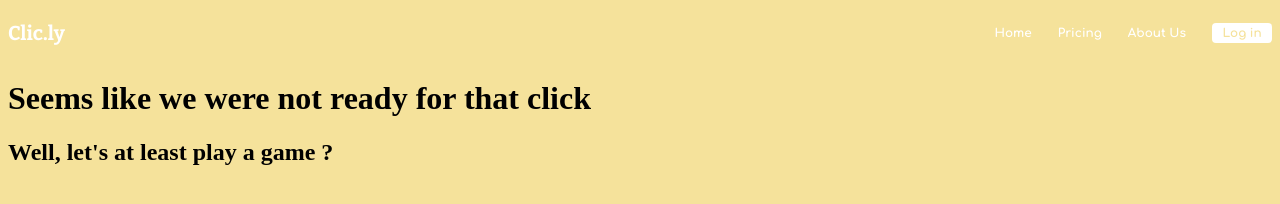
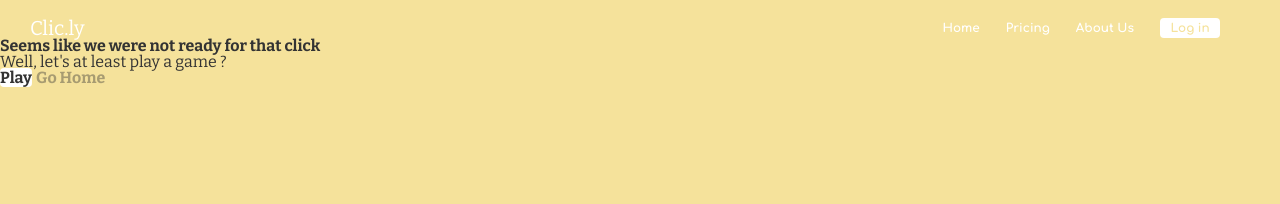
Before and after one commit to MatheusCaputo/Estudos-Front-end, a plain HTML site: page jokenpo/src/404.html in a window 1280 px wide. Drawn offline with nearby package versions, Linux system fonts and the light colour scheme.

Commit message:
Criados os componentes da secao, suas variacoes e o reset.css

```diff
--- a/jokenpo/src/404.html
+++ b/jokenpo/src/404.html
@@ -8,13 +8,17 @@
 
     <link href="https://fonts.googleapis.com/css?family=Bitter:400,700&display=swap" rel="stylesheet">
     <link href="https://fonts.googleapis.com/css?family=Comfortaa:300,400,500,700&display=swap" rel="stylesheet">
+
     <link rel="stylesheet" href="css/settings/color.css">
     <link rel="stylesheet" href="css/settings/gap.css">
+    <link rel="stylesheet" href="css/generic/reset.css">
     <link rel="stylesheet" href="css/elements/base.css">
 
     <link rel="stylesheet" href="css/components/main-logo.css">
     <link rel="stylesheet" href="css/components/simple-action.css">
     <link rel="stylesheet" href="css/components/primary-button.css">
+    <link rel="stylesheet" href="css/components/simple-tilte.css">
+    <link rel="stylesheet" href="css/components/simple-subtitle.css">
 
     <link rel="stylesheet" href="css/containers/main-header.css">
     <link rel="stylesheet" href="css/containers/main-menu.css">
@@ -32,8 +36,12 @@
         </nav>
     </header>
 
-    <h1>Seems like we were not ready for that click</h1>
-    <h2>Well, let's at least play a game ?</h2>
+    <section>
+        <h1 class="simple-title">Seems like we were not ready for that click</h1>
+        <h2 class="simple-subtitle">Well, let's at least play a game ?</h2>
+        <a class="primary-button -dark" href="">Play</a>
+        <a class="simple-action -light" href="">Go Home</a>
+    </section>
 
 </body>
 </html>
--- a/jokenpo/src/css/components/primary-button.css
+++ b/jokenpo/src/css/components/primary-button.css
@@ -6,3 +6,9 @@
     font-weight: bold;
     border-radius: 4px;
 }
+
+.primary-button.-dark{
+    color: var(--color-base);
+    font-family: 'Bitter', serif;
+    font-weight: bold;
+}
--- a/jokenpo/src/css/components/simple-action.css
+++ b/jokenpo/src/css/components/simple-action.css
@@ -4,3 +4,8 @@
     font-family: 'Comfortaa', sans-serif;
     font-weight: bold;
 }
+
+.simple-action.-light{
+    font-family: 'Bitter', serif;
+    color: var(--color-base-light);
+}
--- /dev/null
+++ b/jokenpo/src/css/components/simple-subtitle.css
@@ -0,0 +1,4 @@
+.simple-subtitle{
+    font-family: 'Bitter', serif;
+    color: var(--color-base);
+}
--- /dev/null
+++ b/jokenpo/src/css/components/simple-tilte.css
@@ -0,0 +1,5 @@
+.simple-title{
+    font-family: 'Bitter', serif;
+    font-weight: bold;
+    color: var(--color-base);
+}
--- a/jokenpo/src/css/containers/main-header.css
+++ b/jokenpo/src/css/containers/main-header.css
@@ -2,6 +2,7 @@
     display: flex;
     align-items: center;
     justify-content: space-between;
+    padding: var(--smaller-gap) var(--medium-gap) 0;
 }
 
 .main-header > .main-logo{
--- a/jokenpo/src/css/containers/main-menu.css
+++ b/jokenpo/src/css/containers/main-menu.css
@@ -10,4 +10,5 @@
     text-align: center;
     height: 20px;
     line-height: 20px;
+    margin-right: 30px;
 }
--- /dev/null
+++ b/jokenpo/src/css/generic/reset.css
@@ -0,0 +1,48 @@
+/* http://meyerweb.com/eric/tools/css/reset/
+   v2.0 | 20110126
+   License: none (public domain)
+*/
+
+html, body, div, span, applet, object, iframe,
+h1, h2, h3, h4, h5, h6, p, blockquote, pre,
+a, abbr, acronym, address, big, cite, code,
+del, dfn, em, img, ins, kbd, q, s, samp,
+small, strike, strong, sub, sup, tt, var,
+b, u, i, center,
+dl, dt, dd, ol, ul, li,
+fieldset, form, label, legend,
+table, caption, tbody, tfoot, thead, tr, th, td,
+article, aside, canvas, details, embed,
+figure, figcaption, footer, header, hgroup,
+menu, nav, output, ruby, section, summary,
+time, mark, audio, video {
+	margin: 0;
+	padding: 0;
+	border: 0;
+	font-size: 100%;
+	font: inherit;
+	vertical-align: baseline;
+}
+/* HTML5 display-role reset for older browsers */
+article, aside, details, figcaption, figure,
+footer, header, hgroup, menu, nav, section {
+	display: block;
+}
+body {
+	line-height: 1;
+}
+ol, ul {
+	list-style: none;
+}
+blockquote, q {
+	quotes: none;
+}
+blockquote:before, blockquote:after,
+q:before, q:after {
+	content: '';
+	content: none;
+}
+table {
+	border-collapse: collapse;
+	border-spacing: 0;
+}
--- a/jokenpo/src/css/settings/color.css
+++ b/jokenpo/src/css/settings/color.css
@@ -1,4 +1,6 @@
 :root{
+    --color-base: #333333;
+    --color-base-light: rgba(51, 51, 51, 0.4);
     --color-first:#F5E29B;
     --color-second:  #FFFFFF;
 }
--- a/jokenpo/src/css/settings/gap.css
+++ b/jokenpo/src/css/settings/gap.css
@@ -1,3 +1,5 @@
 :root{
+    --smaller-gap: 18px;
     --small-gap: 22px;
+    --medium-gap: 30px;
 }
```
Also changed, not shown: jokenpo/src/css/elements/base.css (line endings or trailing spaces).
